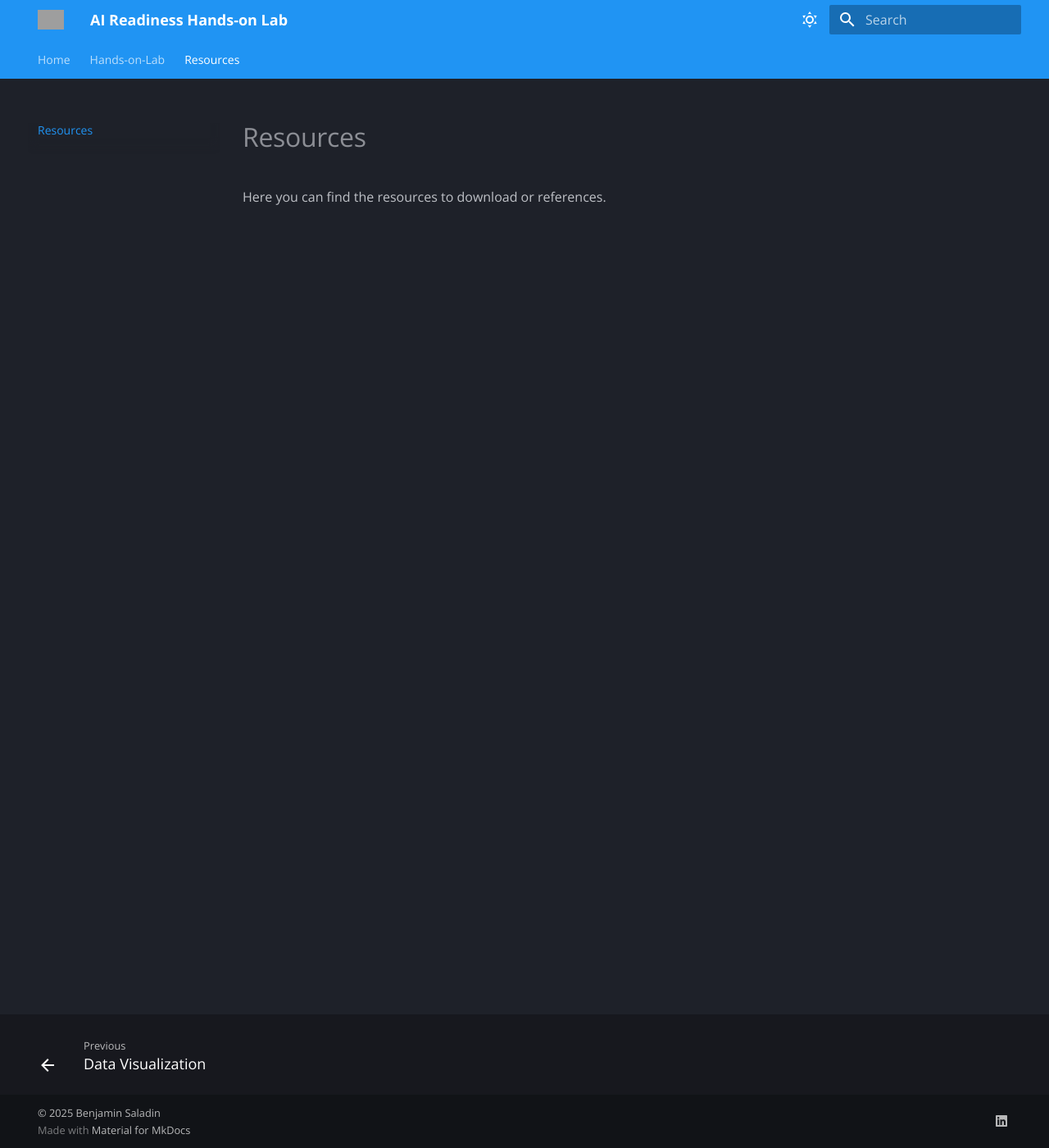
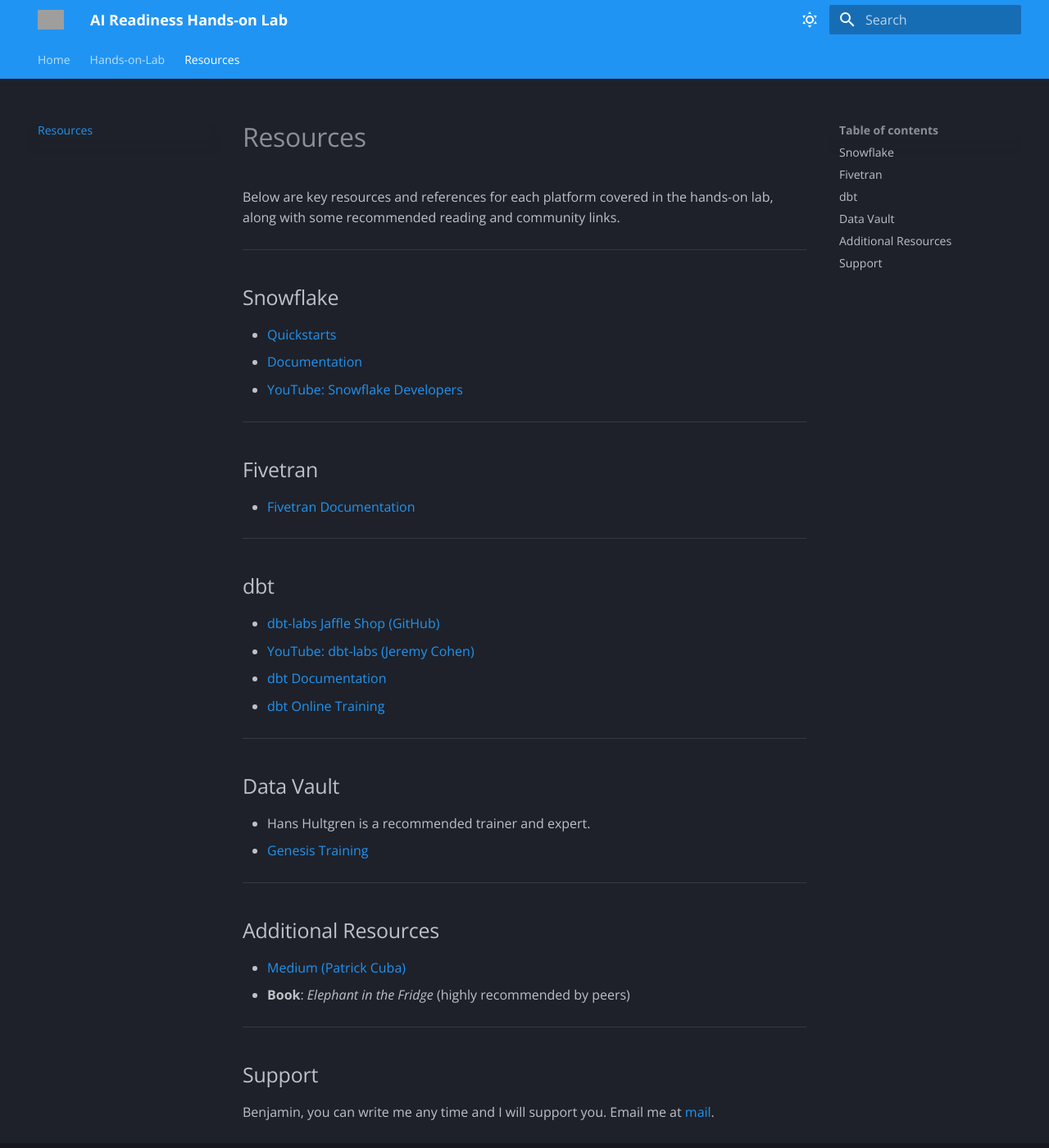
Before and after one commit to svc-bi-concepts/test-mkdocs, an MkDocs documentation site: the page built from docs/resources.md, in a window 1280 px wide and 1400 px high. Shown: the whole window at 82% size. Built offline with MkDocs 1.6.1 and Material for MkDocs 9.7.7, drawn with Linux system fonts in a browser that asks for light colours; some of the changed text lies outside the part shown; grey boxes are pictures that could not be loaded.

Commit message:
added resource and screenshots

```diff
--- a/docs/assets/templates/login_details_template.txt
+++ b/docs/assets/templates/login_details_template.txt
@@ -25,7 +27,7 @@
 --------------------------------------------------
 • Username:
 • Password:
-• Connector  Source Details:
+• Connector Source Details:
   https://drive.google.com/drive/u/0/folders/1Z_U_6SVP6vWXGJWHu9Fl_uUjieyVjaWX
 
 --------------------------------------------------
--- a/docs/resources.md
+++ b/docs/resources.md
@@ -1 +1,46 @@
-Here you can find the resources to download or references.
+# Resources
+
+Below are key resources and references for each platform covered in the hands-on lab, along with some recommended reading and community links.
+
+---
+
+## Snowflake
+
+- [Quickstarts](https://quickstarts.snowflake.com/){:target="_blank" rel="noopener"}
+- [Documentation](https://docs.snowflake.com/){:target="_blank" rel="noopener"}
+- [YouTube: Snowflake Developers](https://www.youtube.com/@snowflakedevelopers){:target="_blank" rel="noopener"}
+
+---
+
+## Fivetran
+
+- [Fivetran Documentation](https://fivetran.com/docs){:target="_blank" rel="noopener"}
+
+---
+
+## dbt
+
+- [dbt-labs Jaffle Shop (GitHub)](https://github.com/dbt-labs/jaffle-shop){:target="_blank" rel="noopener"}
+- [YouTube: dbt-labs (Jeremy Cohen)](https://www.youtube.com/@dbt-labs){:target="_blank" rel="noopener"}
+- [dbt Documentation](https://docs.getdbt.com/){:target="_blank" rel="noopener"}
+- [dbt Online Training](https://learn.getdbt.com/catalog){:target="_blank" rel="noopener"}
+
+---
+
+## Data Vault
+
+- Hans Hultgren is a recommended trainer and expert.
+- [Genesis Training](https://www.geneseeacademy.com/){:target="_blank" rel="noopener"}
+
+---
+
+## Additional Resources
+
+- [Medium (Patrick Cuba)](https://medium.com/@patrickcuba){:target="_blank" rel="noopener"}
+- **Book**: *Elephant in the Fridge* (highly recommended by peers)
+
+---
+
+## Support
+
+Benjamin, you can write me any time and I will support you. Email me at [mail](mailto: training@bi-concepts.ch).
--- a/mkdocs.yml
+++ b/mkdocs.yml
@@ -100,21 +100,23 @@
   social:
     - icon: fontawesome/brands/linkedin
       link: https://www.linkedin.com/in/benjamin-saladin
+    - icon: fontawesome/brands/github
+      link: https://github.com/svc-bi-concepts
 
 extra_css:
   - stylesheets/extra.css
 
 copyright: |
-  &copy; 2025 <a href="https://github.com/svc-biconcepts"  target="_blank" rel="noopener">Benjamin Saladin</a>
+  &copy; 2025 <a href="https://www.bi-concepts.ch/team/benjamin-saladin"  target="_blank" rel="noopener">Benjamin Saladin</a> | <a href="https://www.bi-concepts.ch"  target="_blank" rel="noopener">BI Concepts</a>
 
 nav:
   - index.md
   - Hands-on-Lab:
-      - Snowflake Setup: snowflake-setup.md
-      - dbt Cloud Setup: dbt-setup.md
-      - Fivetran Setup: fivetran-setup.md
-      - Data Transformation with dbt: dbt-transformation.md
-      - Data Quality & Testing: data-quality.md
-      - Documentation & Deployment: dbt-deployment.md
-      - Data Visualization: data-visualization.md
+      - 1. Snowflake Setup: snowflake-setup.md
+      - 2. dbt Cloud Setup: dbt-setup.md
+      - 3. Fivetran Setup: fivetran-setup.md
+      - 4. Data Transformation with dbt: dbt-transformation.md
+      - 5. Data Quality & Testing: data-quality.md
+      - 6. Documentation & Deployment: dbt-deployment.md
+      - 7. Data Visualization: data-visualization.md
   - resources.md
```
Also changed, not shown: other parts of docs/assets/templates/login_details_template.txt (+3 -1 lines), docs/snowflake-setup.md (+34 -32 lines), docs/assets/screenshots/SnowflakeConfig/SnowflakeConfig10.png, docs/assets/screenshots/SnowflakeConfig/SnowflakeConfig11.png, docs/assets/screenshots/SnowflakeConfig/SnowflakeConfig12.png (added), docs/assets/screenshots/SnowflakeConfig/SnowflakeConfig13.png (added), docs/assets/screenshots/SnowflakeConfig/SnowflakeConfig2.png, docs/assets/screenshots/SnowflakeConfig/SnowflakeConfig3.png, docs/assets/screenshots/SnowflakeConfig/SnowflakeConfig4.png, docs/assets/screenshots/SnowflakeConfig/SnowflakeConfig5.png, docs/assets/screenshots/SnowflakeConfig/SnowflakeConfig6.png, docs/assets/screenshots/SnowflakeConfig/SnowflakeConfig7.png, docs/assets/screenshots/SnowflakeConfig/SnowflakeConfig8.png, docs/assets/screenshots/SnowflakeConfig/SnowflakeConfig9.png.
